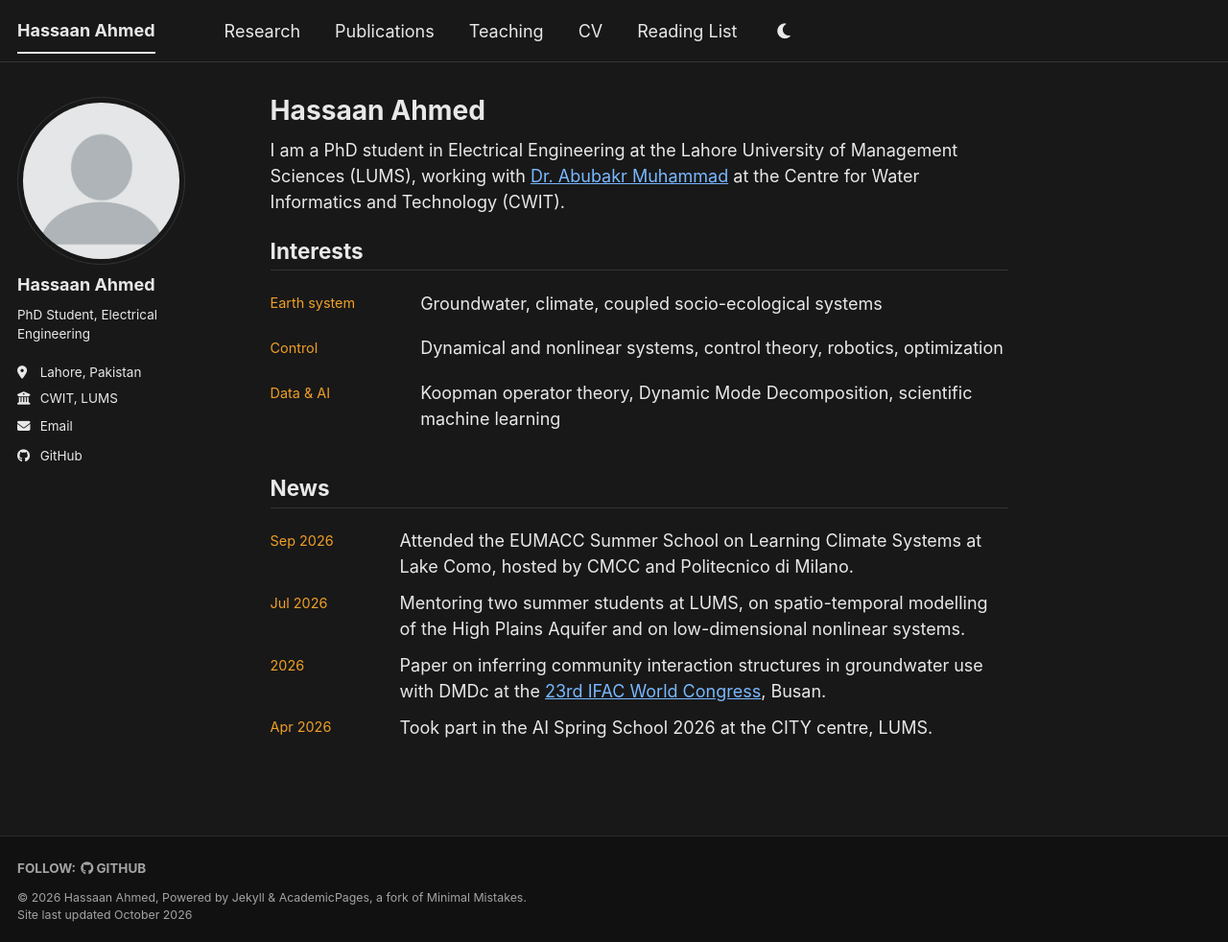
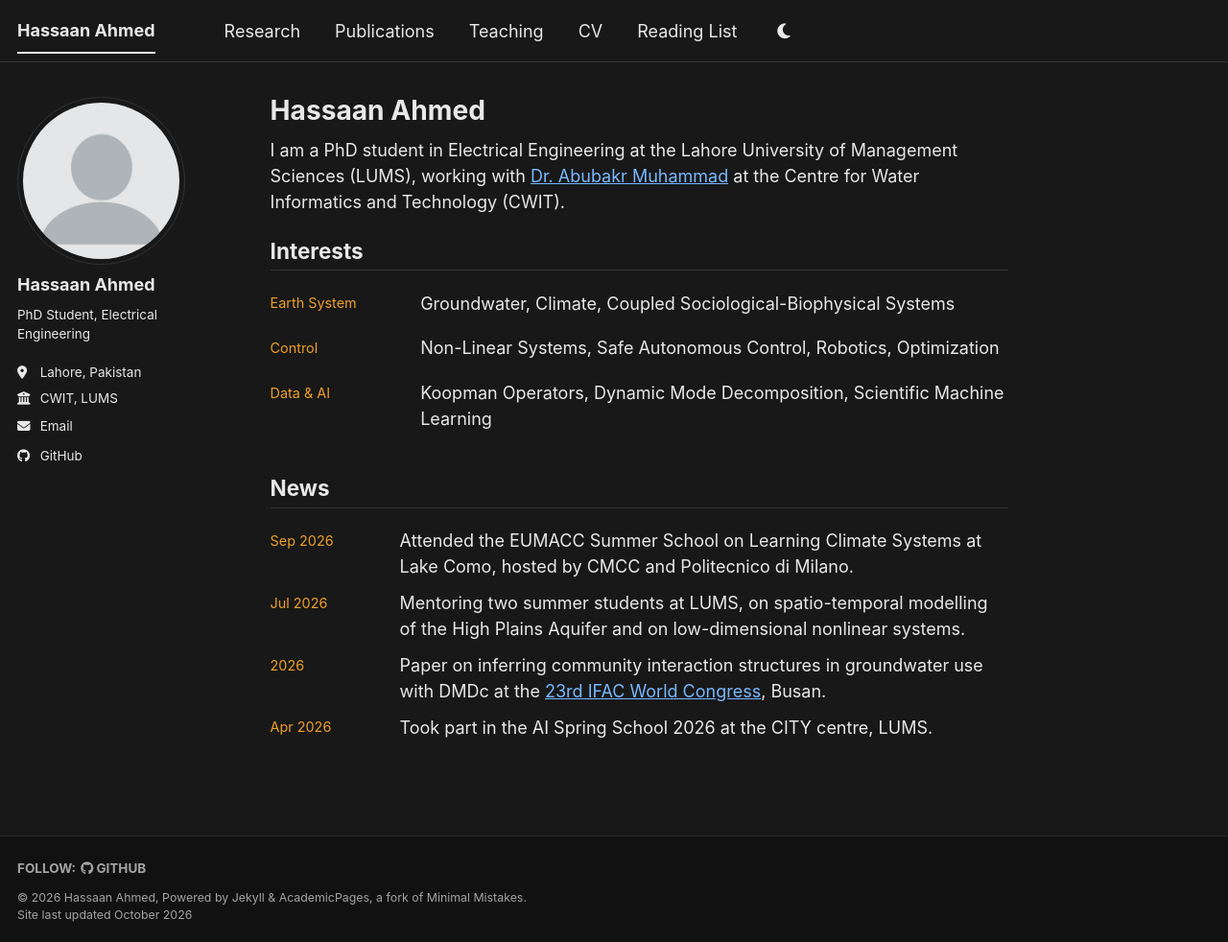
Before and after one commit to hassaanahd/hassaanahd.github.io, a Jekyll site: the page built from _pages/about.md, in a window 1280 px wide and 982 px high. Shown: the whole window at 96% size. Built offline with Jekyll 4.4.1, drawn with Linux system fonts in a browser that asks for light colours; a style sheet for code colours, icons or effects is not loaded.

Commit message:
Update about.md

```diff
--- a/_pages/about.md
+++ b/_pages/about.md
@@ -11,9 +11,9 @@
 
 <h2 class="sec">Interests</h2>
 
-<div class="row"><div class="yr">Earth system</div><div>Groundwater, climate, coupled socio-ecological systems</div></div>
-<div class="row"><div class="yr">Control</div><div>Dynamical and nonlinear systems, control theory, robotics, optimization</div></div>
-<div class="row"><div class="yr">Data &amp; AI</div><div>Koopman operator theory, Dynamic Mode Decomposition, scientific machine learning</div></div>
+<div class="row"><div class="yr">Earth System</div><div>Groundwater, Climate, Coupled Sociological-Biophysical Systems</div></div>
+<div class="row"><div class="yr">Control</div><div>Non-Linear Systems, Safe Autonomous Control, Robotics, Optimization</div></div>
+<div class="row"><div class="yr">Data &amp; AI</div><div>Koopman Operators, Dynamic Mode Decomposition, Scientific Machine Learning</div></div>
 
 <h2 class="sec">News</h2>
 
```
